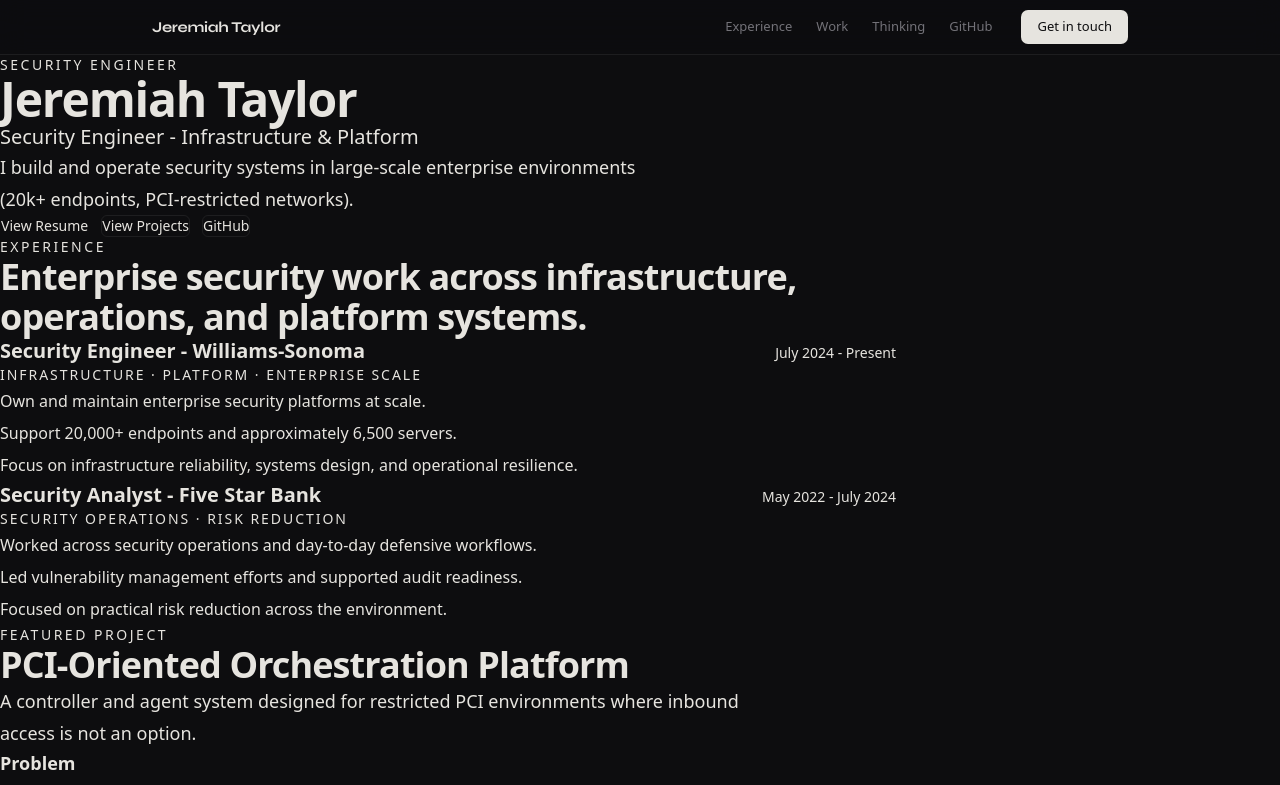
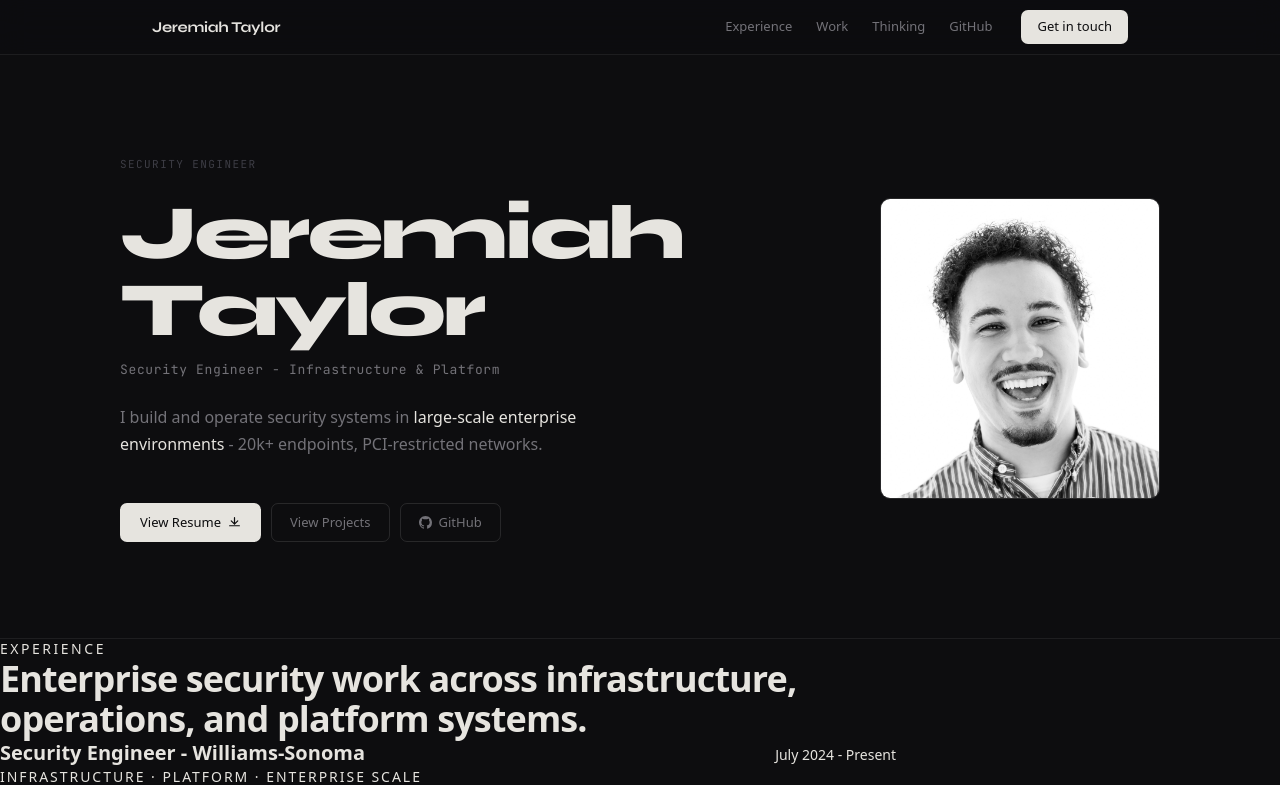
Before and after one commit to Jeremiahtaylor2017/personalsite, a Next.js app: page / in a window 1280 px wide. Shown: the top 785 px of the page. Built offline with nearby package versions, Linux system fonts and the light colour scheme.

Commit message:
wip: hero

```diff
--- a/app/page.tsx
+++ b/app/page.tsx
@@ -1,40 +1,10 @@
+import Hero from "@/components/Hero";
+
 export default function Home() {
 	return (
 		<main className="flex-1">
-			<section id="hero" aria-labelledby="hero-heading">
-				<div className="mx-auto max-w-6xl px-6 py-20">
-					<div className="max-w-3xl space-y-8">
-						<p className="text-sm font-medium uppercase tracking-[0.18em] text-muted">
-							Security Engineer
-						</p>
-						<div className="space-y-3">
-							<h1 id="hero-heading" className="text-4xl font-semibold tracking-tight text-foreground sm:text-5xl">
-								Jeremiah Taylor
-							</h1>
-							<p className="text-lg text-foreground/80 sm:text-xl">
-								Security Engineer - Infrastructure &amp; Platform
-							</p>
-						</div>
-					</div>
-
-					<p className="max-w-2xl text-base leading-8 text-muted sm:text-lg">
-						I build and operate security systems in large-scale enterprise environments (20k+ endpoints, PCI-restricted networks).
-					</p>
-
-					<div className="flex flex-col gap-3 sm:flex-row sm:flex-wrap">
-						<a href="#contact" className="inline-flex items-center justify-center rounded-md border border-transparent bg-foreground px-5 py-3 text-sm font-medium text-background transition-colors hover:border-foreground hover:bg-transparent hover:text-foreground">
-							View Resume
-						</a>
-						<a href="#featured-project" className="inline-flex items-center justify-center rounded-md border border-border px-5 py-3 text-sm font-medium text-foreground transition-colors hover:border-foreground">
-							View Projects
-						</a>
-						<a href="https://github.com/Jeremiahtaylor2017" target="_blank" rel="noreferrer" className="inline-flex items-center justify-center rounded-md border border-border px-5 py-3 text-sm font-medium text-foreground transition-colors hover:border-foreground">
-							GitHub
-						</a>
-					</div>
-				</div>
-			</section>
-
+			<Hero />
+			<div style={{ height: 1, background: "var(--border)" }} />
 			<section id="experience" aria-labelledby="experience-heading">
 				<div className="mx-auto max-w-6xl px-6 py-20">
 					<div className="max-w-4xl space-y-12">
--- /dev/null
+++ b/components/Hero.tsx
@@ -0,0 +1,136 @@
+import Image from "next/image";
+
+export default function Hero() {
+	return (
+		<section style={{ padding: "100px 32px 96px" }}>
+			<div style={{
+				maxWidth: 1040,
+				margin: "0 auto",
+				display: "flex",
+				alignItems: "center",
+				justifyContent: "space-between",
+				gap: 48,
+			}}>
+				<div style={{ flex: 1, minWidth: 0 }}>
+					<span style={{
+						fontFamily: "var(--font-mono)",
+						fontSize: 11,
+						letterSpacing: "0.13em",
+						textTransform: "uppercase",
+						color: "var(--text-3)",
+						marginBottom: 22,
+						display: "block",
+					}}>
+						Security Engineer
+					</span>
+
+					<h1 style={{
+						fontFamily: "var(--font-display)",
+						fontSize: "clamp(38px, 6vw, 80px)",
+						fontWeight: 800,
+						lineHeight: 1.0,
+						letterSpacing: "-0.04em",
+						color: "var(--text)",
+						marginBottom: 10,
+					}}>
+						Jeremiah Taylor
+					</h1>
+
+					<p style={{
+						fontFamily: "var(--font-mono)",
+						fontSize: 13,
+						color: "var(--text-2)",
+						letterSpacing: "0.05em",
+						marginBottom: 24,
+					}}>
+						Security Engineer - Infrastructure &amp; Platform
+					</p>
+
+					<p style={{
+						fontSize: 16,
+						fontWeight: 300,
+						color: "var(--text-2)",
+						maxWidth: 520,
+						lineHeight: 1.7,
+						marginBottom: 44,
+					}}>
+						I build and operate security systems in{" "}
+						<strong style={{ color: "var(--text)", fontWeight: 400 }}>
+							large-scale enterprise environments
+						</strong>{" "}
+						- 20k+ endpoints, PCI-restricted networks.
+					</p>
+
+					<div style={{ display: "flex", gap: 10, flexWrap: "wrap" }}>
+						<a href="#" style={{
+							display: "inline-flex",
+							alignItems: "center",
+							gap: 7,
+							background: "var(--text)",
+							color: "var(--bg)",
+							fontSize: 13,
+							fontWeight: 500,
+							padding: "9px 20px",
+							borderRadius: 7,
+							border: "none",
+							cursor: "pointer",
+						}}>
+							View Resume
+							<svg width="13" height="13" fill="none" viewBox="0 0 16 16">
+								<path d="M8 2v8M4 6l4 4 4-4M2 12h12" stroke="currentColor" strokeWidth="1.5" strokeLinecap="round" strokeLinejoin="round" />
+							</svg>
+						</a>
+
+						<a href="#work" style={{
+							display: "inline-flex",
+							alignItems: "center",
+							gap: 7,
+							background: "transparent",
+							color: "var(--text-2)",
+							fontSize: 13,
+							padding: "8px 18px",
+							borderRadius: 7,
+							border: "1px solid var(--border-mid)",
+							cursor: "pointer",
+						}}>
+							View Projects
+						</a>
+
+						<a href="https://github.com/Jeremiahtaylor2017" style={{
+							display: "inline-flex",
+							alignItems: "center",
+							gap: 7,
+							background: "transparent",
+							color: "var(--text-2)",
+							fontSize: 13,
+							padding: "8px 18px",
+							borderRadius: 7,
+							border: "1px solid var(--border-mid)",
+							cursor: "pointer",
+						}}>
+							<svg width="13" height="13" fill="currentColor" viewBox="0 0 16 16">
+								<path d="M8 0C3.58 0 0 3.58 0 8c0 3.54 2.29 6.53 5.47 7.59.4.07.55-.17.55-.38 0-.19-.01-.82-.01-1.49-2.01.37-2.53-.49-2.69-.94-.09-.23-.48-.94-.82-1.13-.28-.15-.68-.52-.01-.53.63-.01 1.08.58 1.23.82.72 1.21 1.87.87 2.33.66.07-.52.28-.87.51-1.07-1.78-.2-3.64-.89-3.64-3.95 0-.87.31-1.59.82-2.15-.08-.2-.36-1.02.08-2.12 0 0 .67-.21 2.2.82.64-.18 1.32-.27 2-.27.68 0 1.36.09 2 .27 1.53-1.04 2.2-.82 2.2-.82.44 1.1.16 1.92.08 2.12.51.56.82 1.27.82 2.15 0 3.07-1.87 3.75-3.65 3.95.29.25.54.73.54 1.48 0 1.07-.01 1.93-.01 2.2 0 .21.15.46.55.38A8.013 8.013 0 0 0 16 8c0-4.42-3.58-8-8-8z" />
+							</svg>
+							GitHub
+						</a>
+					</div>
+				</div>
+
+				<div style={{ flexShrink: 0 }}>
+					<Image
+						src="/avatar.jpg"
+						alt="Jeremiah Taylor"
+						width={280}
+						height={280}
+						style={{
+							borderRadius: 10,
+							border: "1px solid var(--border-mid)",
+							objectFit: "cover",
+							display: "block",
+						}}
+					/>
+				</div>
+			</div>
+		</section>
+	)
+}
```
Also changed, not shown: public/avatar.jpg (added).
